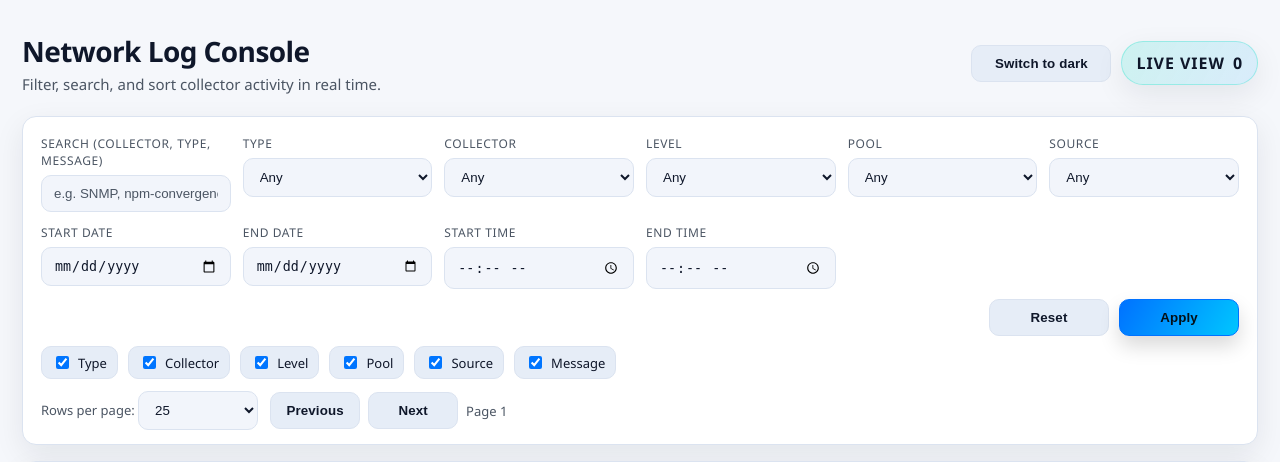
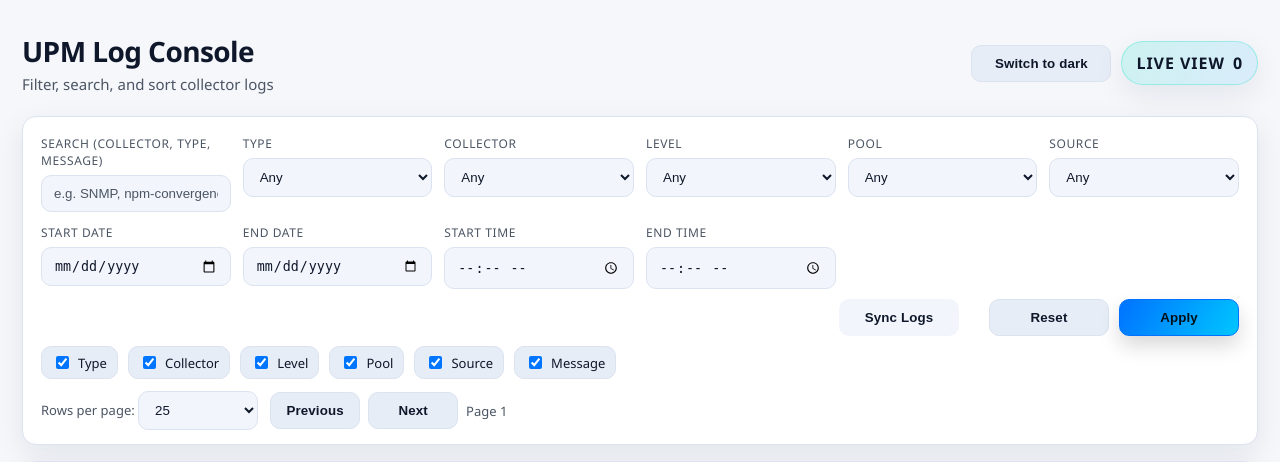
Before and after one commit to tarek2ty/LogSystem, a Flask app: template templates/index.html in a window 1280 px wide. Shown: the top 462 px of the page. Run offline with Flask 3, Linux system fonts and the light colour scheme; the template is opened without the code that fills it, so the values that code supplies are empty.

Commit message:
Added sync files. added button to hard refresh

```diff
--- a/app.py
+++ b/app.py
@@ -13,7 +13,7 @@ config = configparser.ConfigParser()
 config.read('config.ini')
 
 # ---- Local fallback paths ----
-LOCAL_GLOB_PATTERN = "/app1/logs/dc-*/application*"
+
 FALLBACK_LOG = Path("input") / "sample.log"
 LOG_SEPARATOR = "$$$"
 
@@ -27,6 +27,9 @@ REMOTE_BASE_DIR = config.get('Default', 'remote_path', fallback='/app1/logs')
 REMOTE_SUBDIR_PATTERN = config.get('Default', 'remote_subdir', fallback='dc-snmp')
 REMOTE_FILE_PATTERN = config.get('Default', 'remote_file_pattern', fallback='application*')
 
+LOCAL_SYNC_DIR = Path(config.get('Default', 'local_sync_dir', fallback='synced_logs'))
+
+LOCAL_GLOB_PATTERN = str(LOCAL_SYNC_DIR / "dc-*" / "application*")
 app = Flask(__name__)
 
 
@@ -53,19 +56,80 @@ def sftp_client():
 
 
 def list_remote_paths(sftp) -> List[str]:
-    """List remote files matching base/subdir/file patterns via SFTP (no shell globbing)."""
-    matches: List[str] = []
+    """Return remote files with full metadata: name, path, size, mtime."""
+    results = []
     try:
         for entry in sftp.listdir_attr(REMOTE_BASE_DIR):
             if not fnmatch(entry.filename, REMOTE_SUBDIR_PATTERN):
                 continue
             subdir = f"{REMOTE_BASE_DIR}/{entry.filename}"
-            for file_entry in sftp.listdir_attr(subdir):
-                if fnmatch(file_entry.filename, REMOTE_FILE_PATTERN):
-                    matches.append(f"{subdir}/{file_entry.filename}")
-    except Exception as exc:  # noqa: BLE001
+            for f in sftp.listdir_attr(subdir):
+                if fnmatch(f.filename, REMOTE_FILE_PATTERN):
+                    results.append({
+                        "remote_path": f"{subdir}/{f.filename}",
+                        "filename": f"{entry.filename}/{f.filename}",
+                        "size": f.st_size,
+                        "mtime": f.st_mtime,
+                    })
+    except Exception as exc:
         print(f"Remote listing failed: {exc}")
-    return matches
+    return results
+
+def local_file_metadata(local_path: Path) -> Optional[Dict]:
+    if not local_path.exists():
+        return None
+    return {
+        "size": local_path.stat().st_size,
+        "mtime": int(local_path.stat().st_mtime),
+    }
+
+def sync_remote_to_local() -> List[Path]:
+    print("=== SYNC START ===")
+    downloaded_files = []
+    sftp = client = None
+
+    try:
+        sftp, client = sftp_client()
+        print("Connected to SFTP.")
+
+        remote_files = list_remote_paths(sftp)
+        print(f"Found {len(remote_files)} remote files.")
+
+        for rf in remote_files:
+            rel_path = Path(rf["filename"])
+            local_path = LOCAL_SYNC_DIR / rel_path
+
+            # Ensure subdirectory exists
+            local_path.parent.mkdir(parents=True, exist_ok=True)
+
+            # Check local metadata
+            local_meta = local_file_metadata(local_path)
+
+            # Download condition:
+            # - File does NOT exist locally
+            # - OR size differs
+            # - OR remote mtime newer
+            if (local_meta is None or
+                local_meta["size"] != rf["size"] or
+                rf["mtime"] > local_meta["mtime"]):
+
+                print(f"Downloading {rf['remote_path']} → {local_path}")
+                with sftp.file(rf["remote_path"], "r") as remote_f, open(local_path, "wb") as local_f:
+                    local_f.write(remote_f.read())
+
+                downloaded_files.append(local_path)
+            else:
+                print(f"Skipping unchanged file: {local_path}")
+
+    except Exception as exc:
+        print(f"SYNC ERROR: {exc}")
+
+    finally:
+        if sftp: sftp.close()
+        if client: client.close()
+
+    print(f"=== SYNC DONE: {len(downloaded_files)} files updated ===")
+    return downloaded_files
 
 
 def read_remote_logs() -> List[Dict[str, str]]:
@@ -138,7 +202,6 @@ def parse_log_block(block: str, remote_path: str) -> Optional[Dict[str, str]]:
 
         fields.append(remainder[start+1:end].strip())
         remainder = remainder[end+1:].strip()
-
     if len(fields) != 5:
         return None
 
@@ -183,18 +246,13 @@ def read_local_logs_from_files(paths: List[Path]) -> List[Dict[str, str]]:
     for path in paths:
         try:
             raw_content = path.read_text(encoding="utf-8", errors="replace")
-            logs.extend(parse_blocks(raw_content))
+            logs.extend(parse_blocks(raw_content,str(path)))
         except Exception as exc:  # noqa: BLE001
             print(f"Failed reading {path}: {exc}")
     return logs
 
 
 def load_all_logs() -> List[Dict[str, str]]:
-    if USE_REMOTE:
-        logs = read_remote_logs()
-        if logs:
-            return logs
-        print("Remote fetch empty/failed, falling back to local.")
     return read_local_logs_from_files(collect_local_files())
 
 
@@ -265,6 +323,10 @@ def index():
     logs = load_all_logs()
     return render_template("index.html", logs=logs)
 
+@app.route("/sync")
+def sync_route():
+    updated = sync_remote_to_local()
+    return jsonify({"updated": len(updated)})
 
 @app.route("/api/logs")
 def api_logs():
--- a/templates/index.html
+++ b/templates/index.html
@@ -287,8 +287,8 @@
   <div class="page">
     <div class="hero">
       <div>
-        <h1 class="title">Network Log Console</h1>
-        <p class="subtitle">Filter, search, and sort collector activity in real time.</p>
+        <h1 class="title">UPM Log Console</h1>
+        <p class="subtitle">Filter, search, and sort collector logs</p>
       </div>
       <div style="display:flex; gap:10px; flex-wrap:wrap; align-items:center;">
         <button id="theme-toggle" class="ghost" type="button">Toggle theme</button>
@@ -354,6 +354,8 @@
           </div>
         </div>
         <div class="actions">
+          <button id="syncBtn">Sync Logs</button>
+	  <span id="syncStatus" style="margin-left: 10px;"></span>
           <button type="button" class="ghost" id="reset-filters">Reset</button>
           <button type="submit" class="primary" id="apply-filters">Apply</button>
         </div>
@@ -600,6 +602,25 @@
       resetFilters();
     });
 
+    document.getElementById("syncBtn").addEventListener("click", function () {
+      const status = document.getElementById("syncStatus");
+      status.textContent = "Syncing… please wait";
+
+      fetch("/sync")
+          .then(response => response.json())
+          .then(data => {
+              status.textContent = `Sync complete. Updated ${data.updated} file(s).`;
+              // Optionally reload page after sync
+              setTimeout(() => {
+                  window.location.reload();
+              }, 1000);
+          })
+          .catch(err => {
+              status.textContent = "Sync failed!";
+              console.error(err);
+          });
+      });
+
     els.columnToggles.addEventListener('change', (e) => {
       if (e.target && e.target.dataset.col) {
         visibleCols[e.target.dataset.col] = e.target.checked;
```
